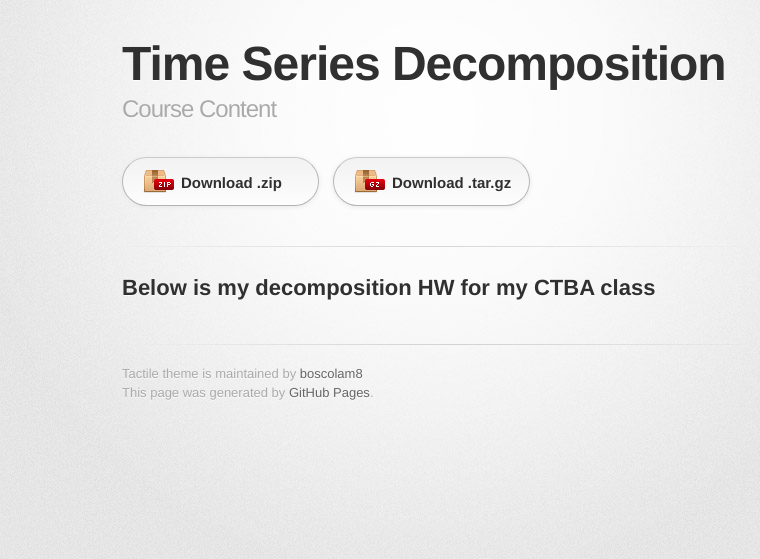
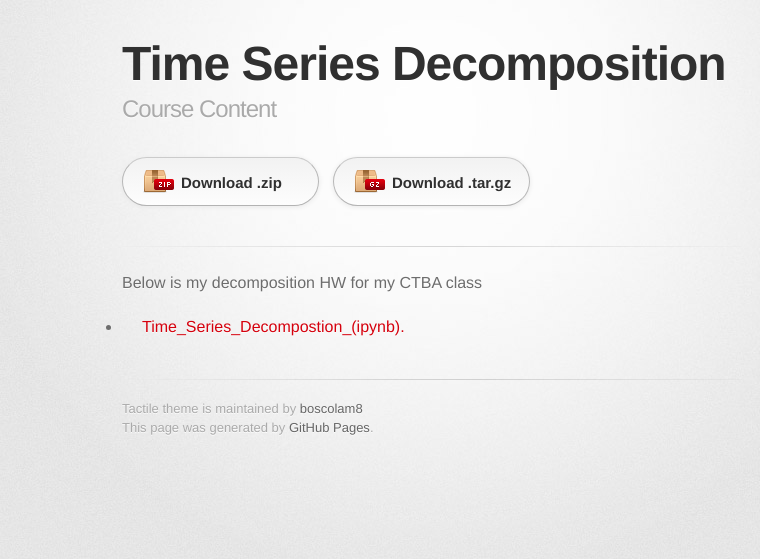
Before and after one commit to boscolam8/blam.github.io, a Jekyll site: the page built from timeseries/index.md, in a window 1280 px wide. Shown: the top 559 px of the page, without its empty margins (208-968 px from the left). Built offline with Jekyll 4.4.1, drawn with Linux system fonts in a browser that asks for light colours; some web fonts are replaced; our own code applies the rules of GitHub Pages for plain Markdown files.

Commit message:
Update index.md

```diff
--- a/timeseries/index.md
+++ b/timeseries/index.md
@@ -4,4 +4,4 @@ description: Course Content
 ---
 
 Below is my decomposition HW for my CTBA class
--
+- [Time_Series_Decompostion_(ipynb).](TimeSeriesDecomposition.ipynb)
```
